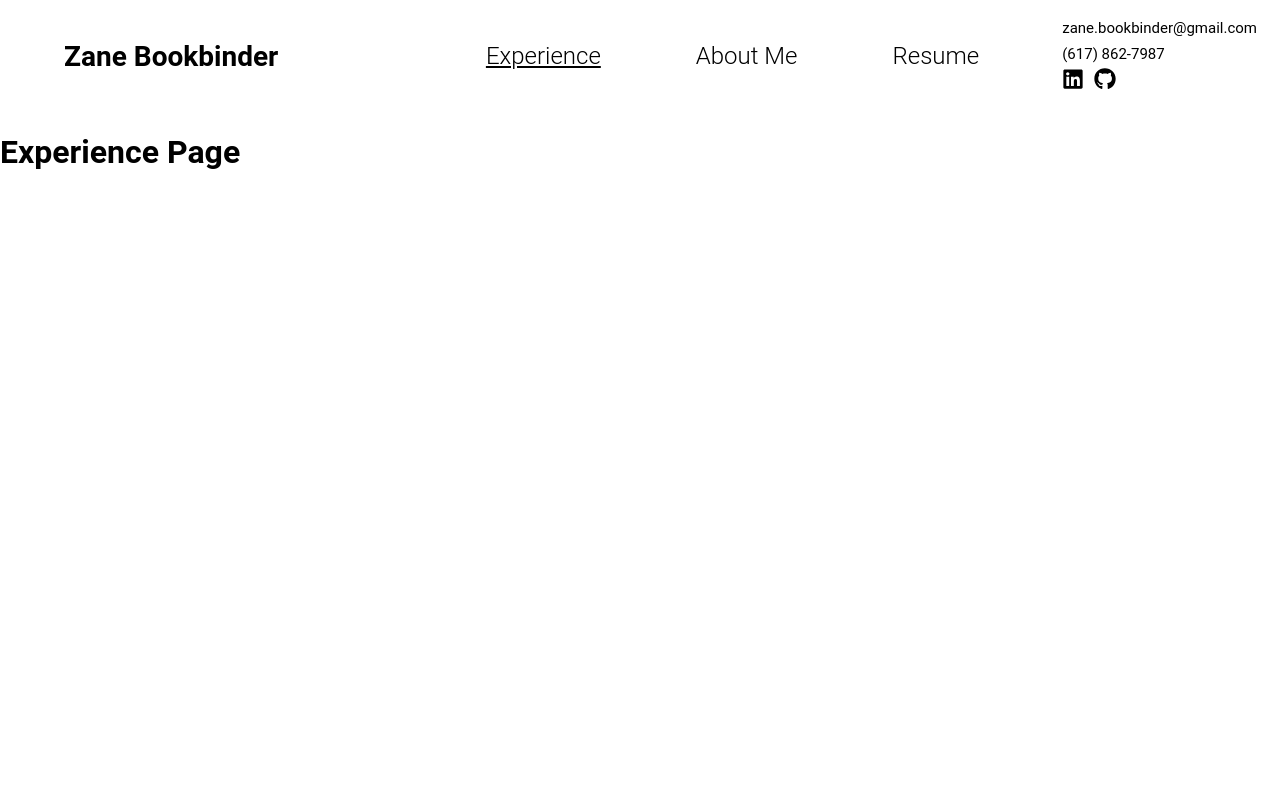
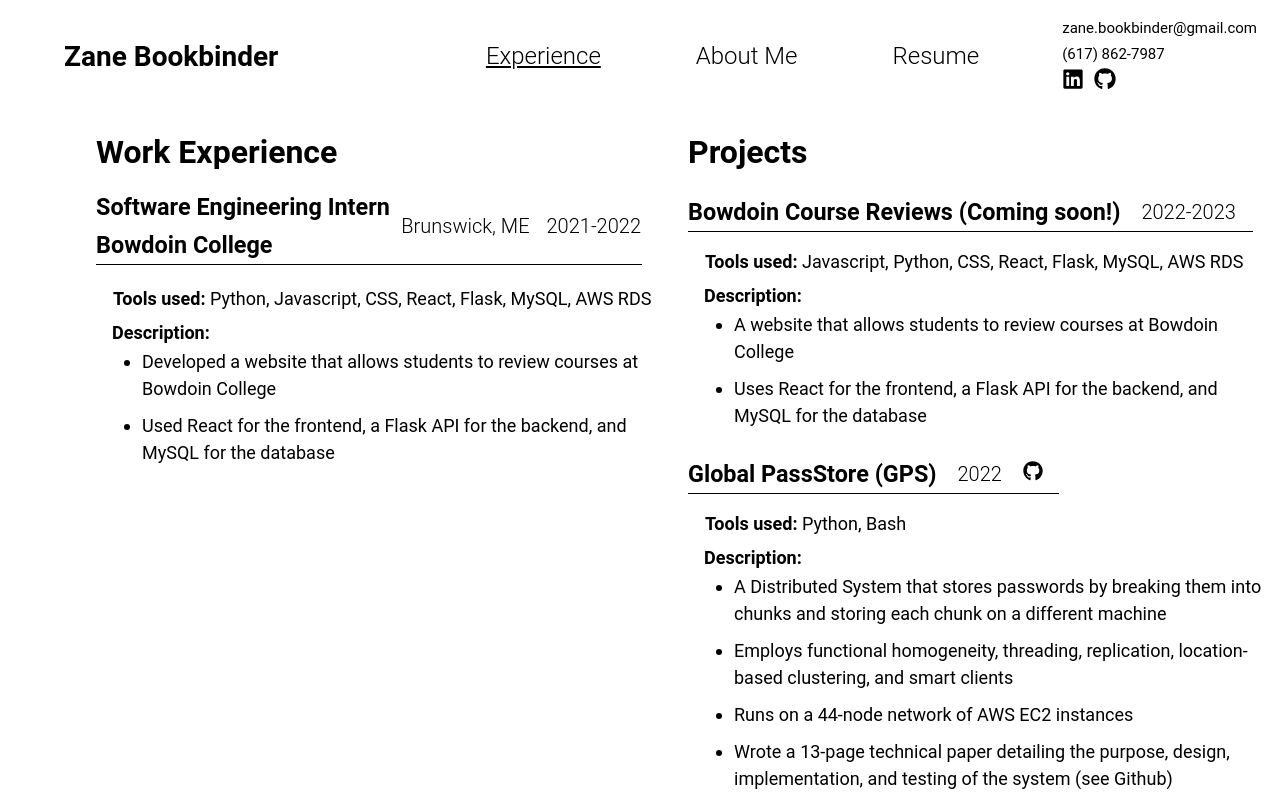
Before and after one commit to zanebookbinder/zanebookbinder.github.io, a React (Create React App) app in the folder personal-website/: page /experience in a window 1280 px wide. Shown: the top 800 px of the page. Built offline with nearby package versions, Linux system fonts and the light colour scheme.

Commit message:
Tons more changes

```diff
--- a/personal-website/src/components/AboutMePage/AboutMe.js
+++ b/personal-website/src/components/AboutMePage/AboutMe.js
@@ -151,7 +151,7 @@
 								<li>Web Server (C, 2021)</li>
 								<li>Cache Simulator (C, 2021)</li>
 								<li>Polar Bear Places (Ruby on Rails, 2022)</li>
-								<li>Jeopardy Question Difficulties (Python, 2020)</li>
+								<li>Jeopardy Natural Language Processing (Python, 2020)</li>
 								<li>NBA Spread Model (Python, 2020)</li>
 								<li>Homework Planner App (Swift, 2020)</li>
 							</ul>
--- a/personal-website/src/components/ExperiencePage/ExperiencePage.css
+++ b/personal-website/src/components/ExperiencePage/ExperiencePage.css
@@ -0,0 +1,29 @@
+.experience-page {
+	margin-left: 6rem;
+}
+
+.content {
+	display: flex;
+	gap: 1rem;
+	margin-right: 1rem;
+}
+
+.content > * {
+	flex: 1;
+}
+
+.experience-list {
+	display: flex;
+	flex-direction: column;
+	gap: 1rem;
+}
+
+.projects-list {
+	display: flex;
+	flex-direction: column;
+	gap: 1rem;
+}
+
+.projects {
+	width: 45%;
+}
--- a/personal-website/src/components/ExperiencePage/ExperiencePage.js
+++ b/personal-website/src/components/ExperiencePage/ExperiencePage.js
@@ -1,8 +1,120 @@
+import "./ExperiencePage.css"
+import ProjectBlock from "./ProjectBlock";
+import WorkExperience from "./WorkExperience";
 
 function ExperiencePage() {
 	return (
-	  <div>
-		<h1>Experience Page</h1>
+	  <div className="experience-page">
+		<div className="content">
+			<div className="work-experience">
+				<h1>Work Experience</h1>
+				<div className="experience-list">
+					<WorkExperience
+						companyTitle="Bowdoin College"
+						location="Brunswick, ME"
+						date="2021-2022"
+						position="Software Engineering Intern"
+						programmingLanguages={["Python", "Javascript", "CSS", "React", "Flask", "MySQL", "AWS RDS"]}
+						details={[
+							"Developed a website that allows students to review courses at Bowdoin College",
+							"Used React for the frontend, a Flask API for the backend, and MySQL for the database",
+						]}
+					/>
+				</div>
+			</div>
+			<div className="projects">
+				<h1>Projects</h1>
+				<div className="projects-list">
+					<ProjectBlock
+						title="Bowdoin Course Reviews (Coming soon!)"
+						date="2022-2023"
+						programmingLanguages={["Javascript", "Python", "CSS", "React", "Flask", "MySQL", "AWS RDS"]}
+						details={[
+							"A website that allows students to review courses at Bowdoin College",
+							"Uses React for the frontend, a Flask API for the backend, and MySQL for the database",
+						]}
+					/>
+					<ProjectBlock
+						title="Global PassStore (GPS)"
+						date="2022"
+						programmingLanguages={["Python", "Bash"]}
+						details={[
+							"A Distributed System that stores passwords by breaking them into chunks and storing each chunk on a different machine",
+							"Employs functional homogeneity, threading, replication, location-based clustering, and smart clients",
+							"Runs on a 44-node network of AWS EC2 instances",
+							"Wrote a 13-page technical paper detailing the purpose, design, implementation, and testing of the system (see Github)"
+						]}
+						link="https://github.com/zanebookbinder/Global-PassStore" />
+					<ProjectBlock
+						title="Polar Bear Places"
+						date="2022"
+						programmingLanguages={["Ruby on Rails", "CSS"]}
+						details={[
+							"A Ruby on Rails app that allows students to see who is living in their dorm the following year",
+							"Includes photos of dorms, saved profile pictures, multiple SQL tables, and CSS styling"
+						]}
+						link="https://github.com/zanebookbinder/Polar-Bear-Places"
+					/>
+					<ProjectBlock
+						title="NBA Spread Model"
+						date="2020"
+						programmingLanguages={["Python", "Jupyter Notebook"]}
+						details={[
+							"Predicted NBA spread bets with an accuracy of 53% using a neural network and 20+ factors"
+						]}
+						link="https://github.com/zanebookbinder/NBA-Predictions"
+					/>
+					<ProjectBlock
+						title="Web Server"
+						date="2021"
+						programmingLanguages={["C"]}
+						details={[
+							"A functional web server written in C using sockets and threading to handle concurrent requests",
+							"Hosts a website including multiple pages, links, and images"
+						]}
+					/>
+					<ProjectBlock
+						title="Homework Planner App"
+						date="2020"
+						programmingLanguages={["Swift", "XCode"]}
+						details={[
+							"An XCode planner app that keeps track of tasks for up to 10 classes and saves user data with CoreData"
+						]}
+						link="https://github.com/zanebookbinder/Homework-Planner-App"
+					/>
+					<ProjectBlock
+						title="Online Bookstore (Nile)"
+						date="2021"
+						programmingLanguages={["Python", "Java", "RPCs"]}
+						details={[
+							"A distributed system containing three servers: inventory, order, and customer",
+							"Implemented using RPCs and a client-server architecture",
+							"Includes user-friendly client programs written in both Java and Python",
+						]}
+					/>
+					<ProjectBlock
+						title="Cache Simulator"
+						date="2021"
+						programmingLanguages={["C"]}
+						details={[
+							"A cache simulator that takes in a trace file and outputs the cache hits and misses",
+							"Implemented using an LRU replacement policy",
+							"User can choose cache size, block size, and associativity"
+						]}
+					/>
+					<ProjectBlock
+						title="Jeopardy! Natural Language Processing"
+						date="2020"
+						programmingLanguages={["Python", "Jupyter Notebook"]}
+						details={[
+							"Used natural language processing to determine whether more valuable Jeopardy! questions are actually harder than less valuable ones",
+							"Found that there is no correlation between question value and difficulty",
+						]}
+						link="https://github.com/zanebookbinder/Jeopardy-Natural-Language-Processing"
+					/>
+				</div>
+			</div>
+		</div>
 	  </div>
 	);
   }
--- /dev/null
+++ b/personal-website/src/components/ExperiencePage/ProjectBlock.css
@@ -0,0 +1,36 @@
+.project-title {
+	display: flex;
+	align-items: center;
+	gap: 20px;
+	font-size: 20px;
+	border-bottom: 1px solid black;
+	padding-right: 1rem;
+	width: fit-content;
+	margin-bottom: 1rem;
+}
+
+.project-name {
+	margin-bottom: 5px;
+	margin-top: 5px;
+}
+
+.date {
+	font-weight: 345;
+}
+
+.project-details {
+	font-size: 18px;
+	margin-left: 1rem;
+}
+
+.description-text {
+	margin-bottom: 5px;
+}
+
+.programming-languages {
+	margin-bottom: 10px;
+}
+
+.detail {
+	line-height: 1.5;
+}
--- /dev/null
+++ b/personal-website/src/components/ExperiencePage/ProjectBlock.js
@@ -0,0 +1,31 @@
+import { FaGithub } from "react-icons/fa";
+import "./ProjectBlock.css";
+
+function ProjectBlock({ title, date, programmingLanguages, details, link}) {
+	return (
+		<div className="project-block">
+			<div className="project-title">
+				<h3 className="project-name">{title}</h3>
+				<p className="date">{date}</p>
+				{link &&
+					<a href={link} target="_blank" rel="noreferrer" className="project-link"><FaGithub/></a>
+				}
+			</div>
+			<div className="project-details">
+				<p className="programming-languages"><span>Tools used:</span> {programmingLanguages.join(", ")}</p>
+				<div className="description">
+					<div className="description-text">
+						<span>Description:</span>
+					</div>
+					<ul>
+						{details.map((detail, index) => {
+							return <li className="detail" key={index}>{detail}</li>
+						})}
+					</ul>
+				</div>
+			</div>
+		</div>
+	)
+}
+
+export default ProjectBlock;
--- /dev/null
+++ b/personal-website/src/components/ExperiencePage/WorkExperience.css
@@ -0,0 +1,71 @@
+.experience-title {
+	display: flex;
+	/* max-width: 500px; */
+	margin-right: 30px;
+	align-items: center;
+	justify-content: space-between;
+	font-size: 20px;
+	margin-bottom: 20px;
+	border-bottom: 1px solid black;
+	padding-bottom: 5px;
+
+	/* align-items: center;
+	gap: 20px;
+
+	border-bottom: 1px solid black;
+	padding-right: 1rem;
+	width: fit-content;
+	margin-bottom: 1rem; */
+}
+
+.experience-name {
+	margin-bottom: 5px;
+	margin-top: 5px;
+}
+
+.date {
+	font-weight: 345;
+}
+
+.experience-details {
+	font-size: 18px;
+	margin-left: 1rem;
+}
+
+.description-text {
+	margin-bottom: 5px;
+}
+
+.programming-languages {
+	margin-bottom: 10px;
+}
+
+.detail {
+	line-height: 1.5;
+}
+
+.left-title {
+	display: flex;
+	flex-direction: column;
+}
+
+.bottom {
+	display: flex;
+	align-items: center;
+	justify-content: space-between;
+}
+
+.position {
+	margin-bottom: 0px;
+	margin-top: 0px;
+}
+
+.company-title {
+	margin-top: 10px;
+	margin-bottom: 0px;
+}
+
+.right-title {
+	display: flex;
+	gap: 15px;
+}
--- /dev/null
+++ b/personal-website/src/components/ExperiencePage/WorkExperience.js
@@ -0,0 +1,36 @@
+import "./WorkExperience.css";
+
+function WorkExperience({ companyTitle, location, date, position, details, programmingLanguages, link}) {
+	return (
+		<div className="experience-block">
+			<div className="experience-title">
+				<div className="left-title">
+					<h3 className="position">{position}</h3>
+					<h3 className="company-title">{companyTitle}</h3>
+				</div>
+				<div className="right-title">
+					<p className="date">{location}</p>
+					<p className="date">{date}</p>
+				</div>
+				{/* {link &&
+					<a href={link} target="_blank" rel="noreferrer" className="experience-link"></a>
+				} */}
+			</div>
+			<div className="experience-details">
+				<p className="programming-languages"><span>Tools used:</span> {programmingLanguages.join(", ")}</p>
+				<div className="description">
+					<div className="description-text">
+						<span>Description:</span>
+					</div>
+					<ul>
+						{details.map((detail, index) => {
+							return <li className="detail" key={index}>{detail}</li>
+						})}
+					</ul>
+				</div>
+			</div>
+		</div>
+	)
+}
+
+export default WorkExperience;
--- a/personal-website/src/components/NavBar/NavBar.js
+++ b/personal-website/src/components/NavBar/NavBar.js
@@ -18,10 +18,10 @@
             <p>zane.bookbinder@gmail.com</p>
             <p>(617) 862-7987</p>
             <div className="icons">
-              <a href="https://www.linkedin.com/in/zane-bookbinder/">
+              <a target="_blank" rel="noreferrer" href="https://www.linkedin.com/in/zane-bookbinder/">
                 <FaLinkedin />
               </a>
-              <a href="https://github.com/zanebookbinder">
+              <a target="_blank" rel="noreferrer" href="https://github.com/zanebookbinder">
                 <FaGithub />
               </a>
             </div>
```
Also changed, not shown: personal-website/src/components/ResumePage/ProjectBlock.js (deleted, +0 -11 lines), personal-website/src/components/ResumePage/ProjectBlock.css (deleted).
